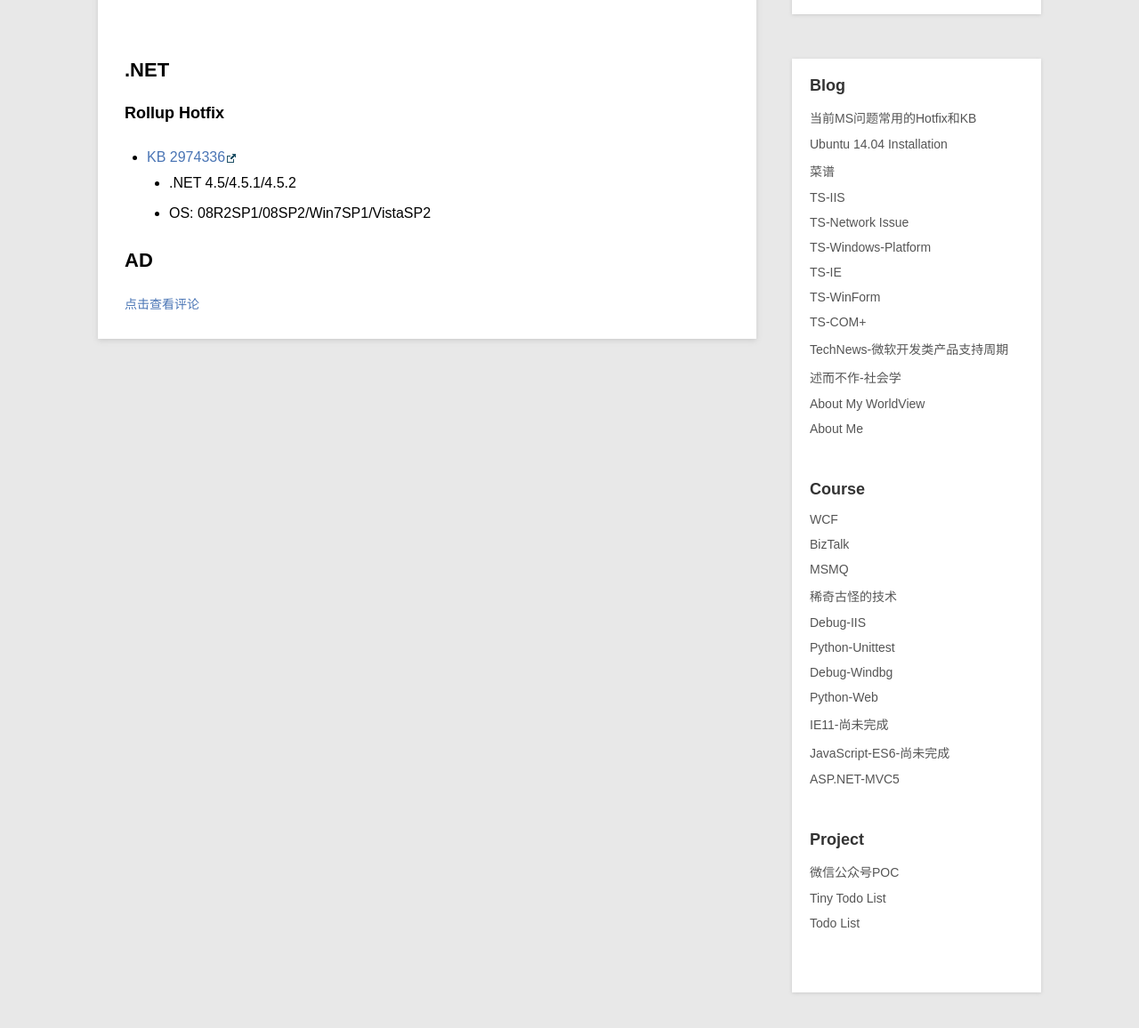
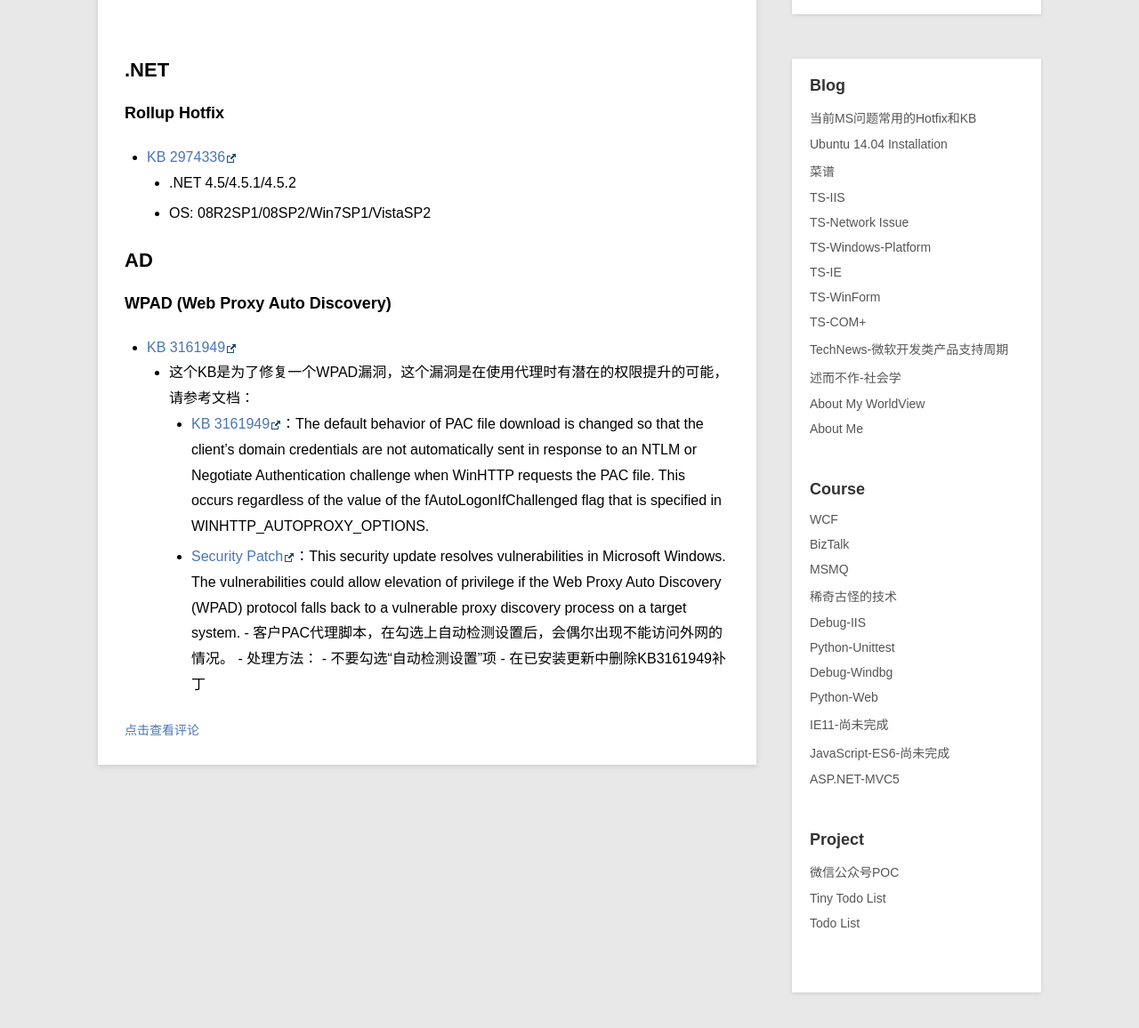
Before and after one commit to wu-wenxiang/wu-wenxiang.github.io, a Jekyll site: the page built from _posts/blog/2016-07-20-MS-Hotfix-KB.md, in a window 1280 px wide, cut to the strip 189-1355 px from the top of the page. Shown: the top 1156 px of the strip at 89% size. Built offline with Jekyll 4.4.1, drawn with Linux system fonts in a browser that asks for light colours.

Commit message:
update _posts/blog/2016-07-20-MS-Hotfix-KB.md

```diff
--- a/_posts/blog/2016-07-20-MS-Hotfix-KB.md
+++ b/_posts/blog/2016-07-20-MS-Hotfix-KB.md
@@ -13,3 +13,13 @@ description:    整理了一些当下常见的Hotfix和KB，会持续更新
 	- OS: 08R2SP1/08SP2/Win7SP1/VistaSP2
 
 ## AD
+
+### WPAD (Web Proxy Auto Discovery)
+- [KB 3161949](https://support.microsoft.com/en-sg/kb/3161949)
+	- 这个KB是为了修复一个WPAD漏洞，这个漏洞是在使用代理时有潜在的权限提升的可能，请参考文档：
+		- [KB 3161949](https://support.microsoft.com/en-sg/kb/3161949)：The default behavior of PAC file download is changed so that the client's domain credentials are not automatically sent in response to an NTLM or Negotiate Authentication challenge when WinHTTP requests the PAC file. This occurs regardless of the value of the fAutoLogonIfChallenged flag that is specified in WINHTTP\_AUTOPROXY\_OPTIONS.
+		- [Security Patch](https://technet.microsoft.com/library/security/MS16-077)：This security update resolves vulnerabilities in Microsoft Windows. The vulnerabilities could allow elevation of privilege if the Web Proxy Auto Discovery (WPAD) protocol falls back to a vulnerable proxy discovery process on a target system.
+ 	- 客户PAC代理脚本，在勾选上自动检测设置后，会偶尔出现不能访问外网的情况。
+ 	- 处理方法：
+	 	- 不要勾选“自动检测设置”项
+	 	- 在已安装更新中删除KB3161949补丁
```
